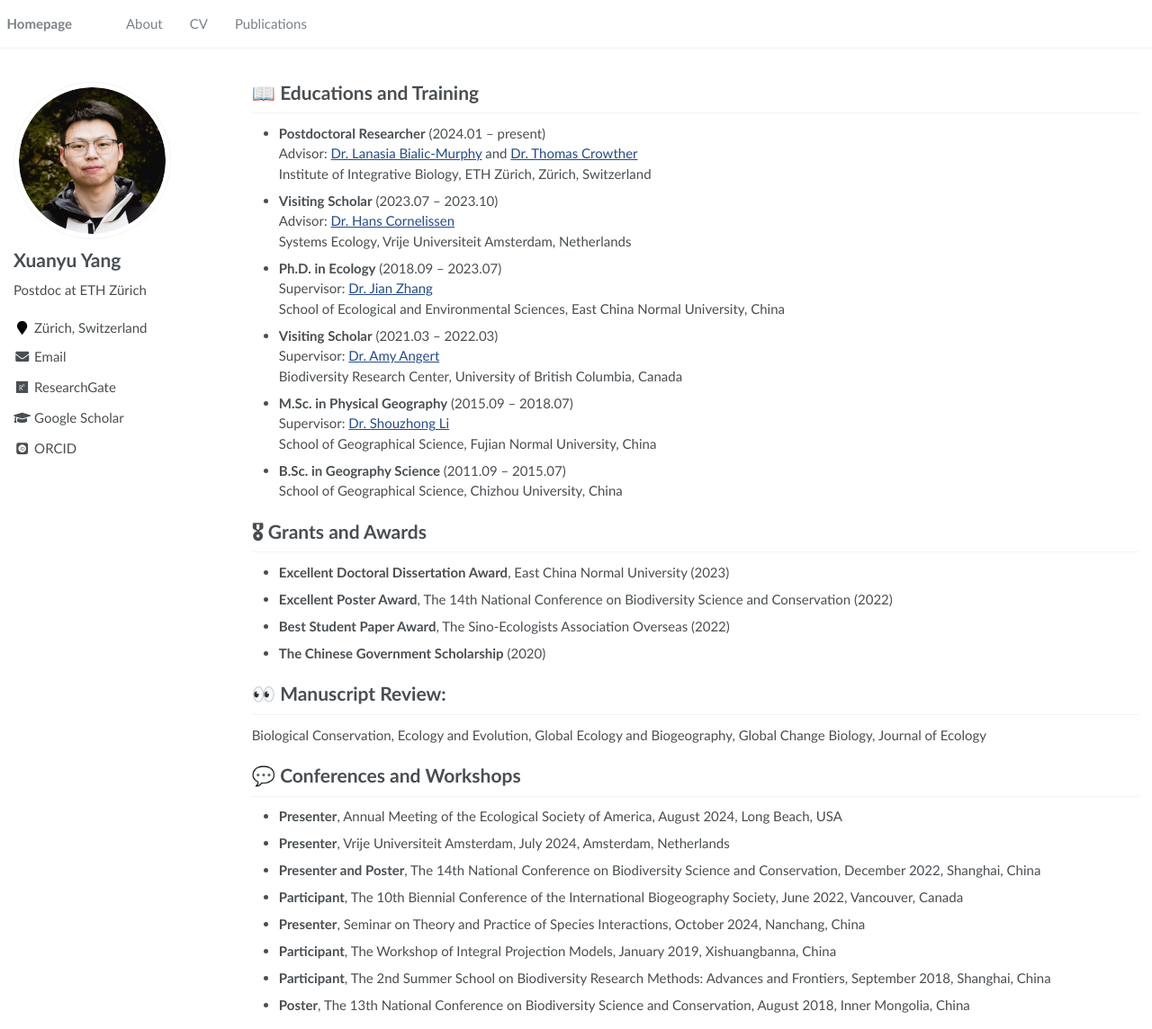
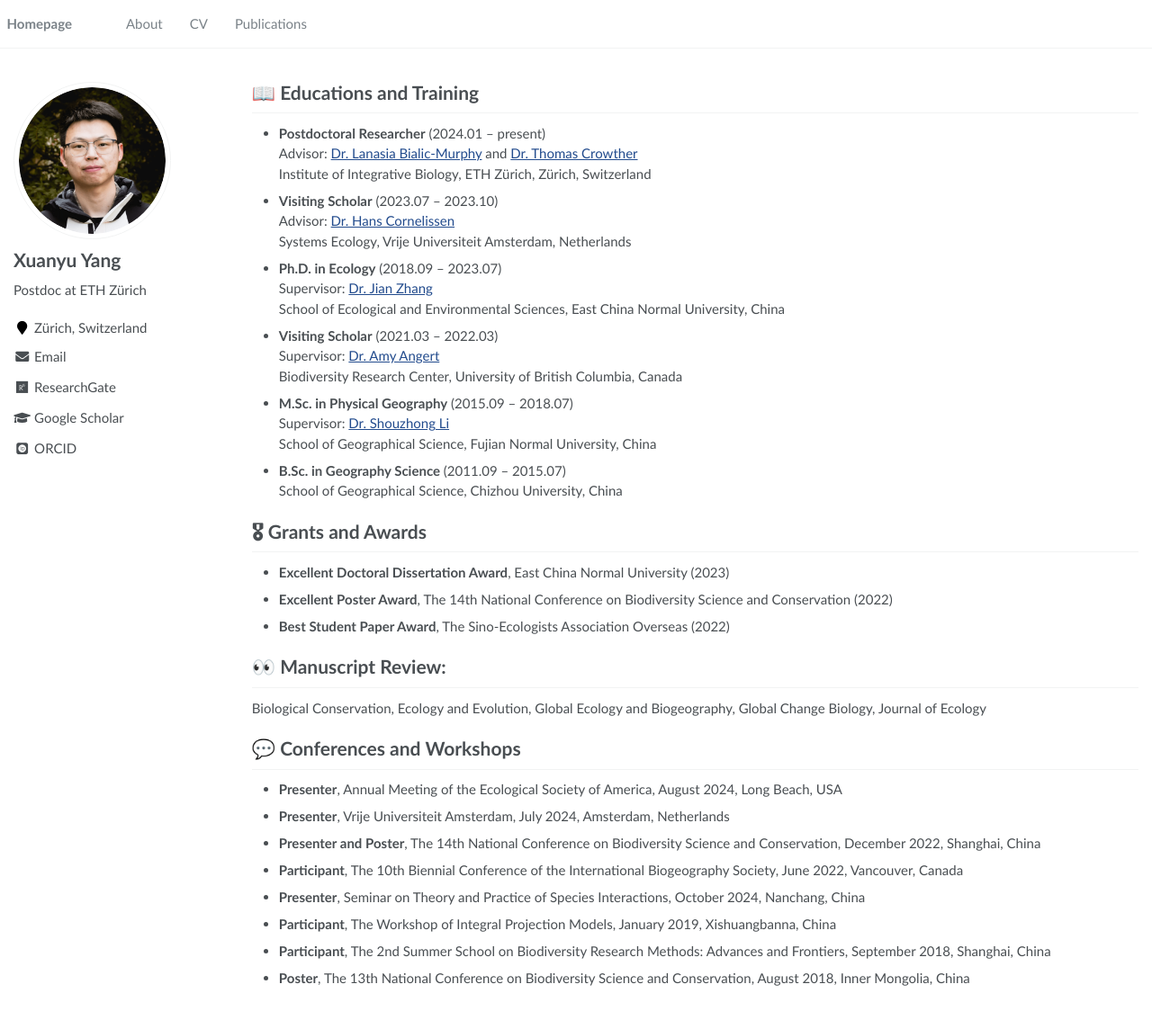
Before and after one commit to Xianyu-Yang/xianyu-yang.github.io, a Jekyll site: the page built from _pages/cv.md, in a window 1280 px wide and 1144 px high. Shown: the whole window at 90% size. Built offline with Jekyll 4.4.1, drawn with Linux system fonts in a browser that asks for light colours; some web fonts are replaced.

Commit message:
Update cv.md

```diff
--- a/_pages/cv.md
+++ b/_pages/cv.md
@@ -33,7 +33,6 @@ author_profile: true
 - **Excellent Doctoral Dissertation Award**, East China Normal University (2023)
 - **Excellent Poster Award**, The 14th National Conference on Biodiversity Science and Conservation (2022)
 - **Best Student Paper Award**, The Sino-Ecologists Association Overseas (2022)
-- **The Chinese Government Scholarship** (2020)
 
 # 👀 Manuscript Review:
 Biological Conservation, Ecology and Evolution, Global Ecology and Biogeography, Global Change Biology, Journal of Ecology
```
